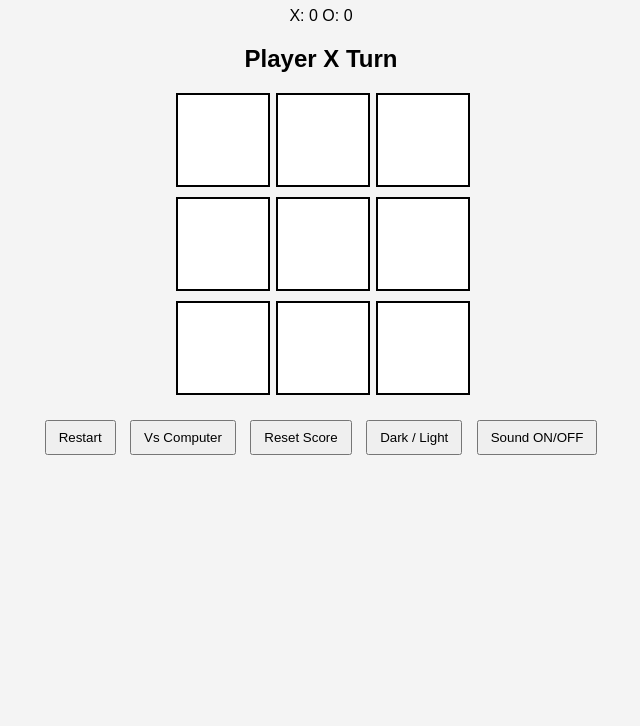
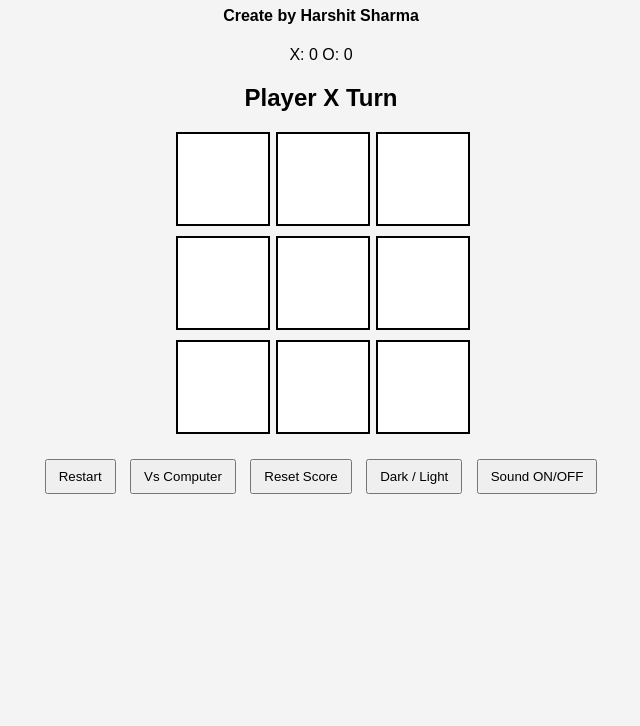
Before and after one commit to Crazy-Harshit/TIC-TAC-TOE-GAME, a plain HTML site: page index.html in a window 1280 px wide. Shown: the part 74-800 px from the top of the page, without its empty margins (319-959 px from the left). Drawn offline with Linux system fonts and the light colour scheme.

Commit message:
Add some features
Added creator's name to the header.

```diff
--- a/index.html
+++ b/index.html
@@ -7,6 +7,7 @@
 <body>
 
 <h1>Tic Tac Toe 🎮</h1>
+<h4>Create by Harshit Sharma</h4>
 
 <div class="score">
     X: <span id="xScore">0</span>
```
